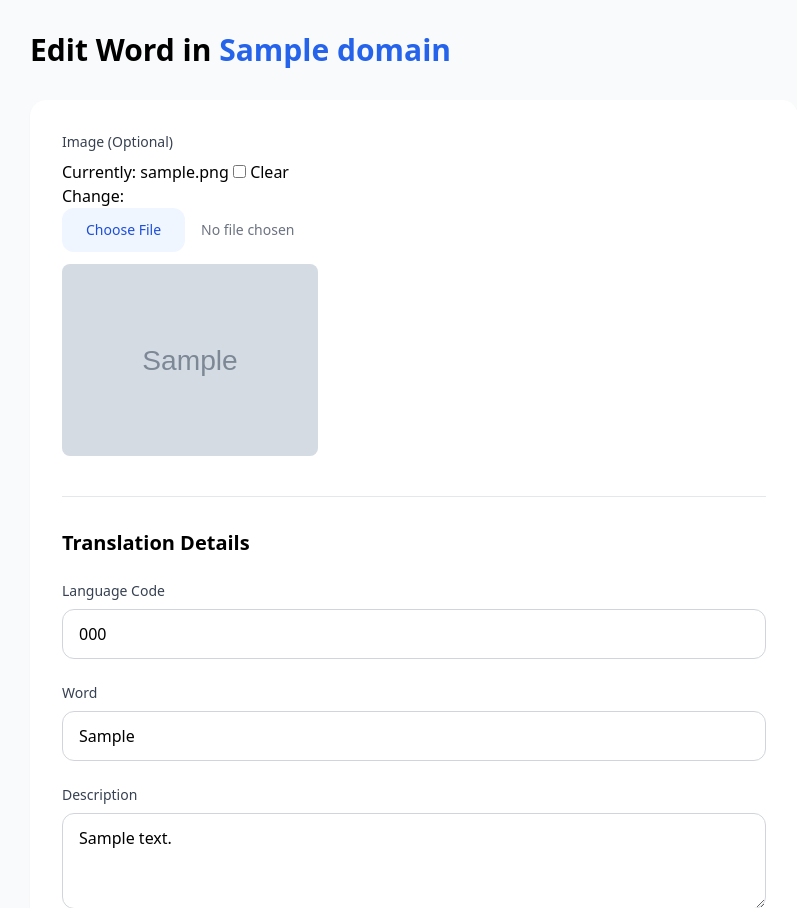
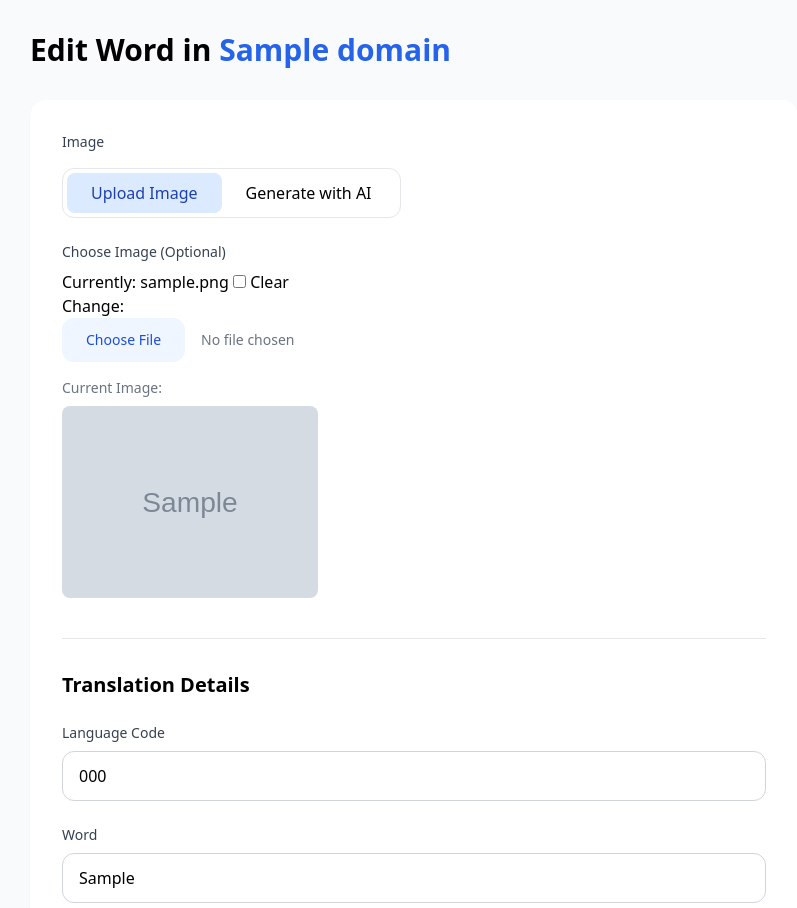
Before and after one commit to Abhishek1550/vocab, a Django app: page /items/1/edit/ in a window 1280 px wide. Shown: the part 65-973 px from the top of the page, without its empty margins (226-1023 px from the left). Run offline with Django 5.2, Linux system fonts and the light colour scheme; a user stored in the database is signed in; tables that the repository leaves empty hold one stand-in row (values such as "Sample post"); grey boxes marked "Sample" are stand-in pictures; parts of the project's set-up code (start-up, migrations or seed data) failed here and were passed over; some libraries are stand-ins or nearby versions.

Commit message:
feat:Image AI generation for Items

```diff
--- a/core/forms.py
+++ b/core/forms.py
@@ -23,10 +23,15 @@ class DomainForm(forms.ModelForm):
 class ItemForm(forms.ModelForm):
     class Meta:
         model = Item
-        fields = ['image']
+        fields = ['image', 'generation_prompt']
         widgets = {
             'image': forms.ClearableFileInput(attrs={
                 'class': 'block w-full text-sm text-gray-500 file:mr-4 file:py-3 file:px-6 file:rounded-xl file:border-0 file:text-sm file:font-medium file:bg-blue-50 file:text-blue-700 hover:file:bg-blue-100'
+            }),
+            'generation_prompt': forms.Textarea(attrs={
+                'class': 'w-full px-4 py-3 border border-gray-300 rounded-xl',
+                'rows': 3,
+                'placeholder': 'Describe the image you want to generate (e.g., "A red apple on a wooden table")'
             })
         }
 
--- a/core/models.py
+++ b/core/models.py
@@ -58,6 +58,8 @@ class Item(models.Model):
         on_delete=models.CASCADE,
         related_name='items'
     )
+    ai_generated = models.BooleanField(default=False)
+    generation_prompt = models.TextField(blank=True, null=True)
 
     class Meta:
         ordering = ['domain', 'created_at']
--- a/core/templates/items/item_form.html
+++ b/core/templates/items/item_form.html
@@ -17,18 +17,47 @@
 
         <div class="grid grid-cols-1 gap-10">
 
-            <!-- Image -->
+            <!-- Image Section with Toggle -->
             <div>
-                <label class="block text-sm font-medium text-gray-700 mb-2">Image (Optional)</label>
-                {{ item_form.image }}
-                {% if item.image %}
-                    <div class="mt-3">
-                        <img src="{{ item.image.url }}" class="max-h-48 rounded-lg" alt="Current Image">
-                    </div>
-                {% endif %}
+                <label class="block text-sm font-medium text-gray-700 mb-4">Image</label>
+
+                <!-- Toggle Buttons -->
+                <div class="flex border border-gray-200 rounded-xl p-1 w-fit mb-6">
+                    <button type="button" onclick="showUpload()"
+                            id="upload-tab"
+                            class="tab-button px-6 py-2 rounded-lg font-medium active">
+                        Upload Image
+                    </button>
+                    <button type="button" onclick="showGenerate()"
+                            id="generate-tab"
+                            class="tab-button px-6 py-2 rounded-lg font-medium">
+                        Generate with AI
+                    </button>
+                </div>
+
+                <!-- Upload Option -->
+                <div id="upload-section">
+                    <label class="block text-sm font-medium text-gray-700 mb-2">Choose Image (Optional)</label>
+                    {{ item_form.image }}
+                    {% if item and item.image %}
+                        <div class="mt-4">
+                            <p class="text-sm text-gray-500 mb-2">Current Image:</p>
+                            <img src="{{ item.image.url }}" class="max-h-48 rounded-lg" alt="Current Image">
+                        </div>
+                    {% endif %}
+                </div>
+
+                <!-- AI Generate Option -->
+                <div id="generate-section" class="hidden">
+                    <label class="block text-sm font-medium text-gray-700 mb-2">Describe the Image</label>
+                    {{ item_form.generation_prompt }}
+                    <p class="text-xs text-gray-500 mt-2">
+                        Example: "A red apple on a wooden table" or "Modern stainless steel spoon"
+                    </p>
+                </div>
             </div>
 
-            <!-- Translation -->
+            <!-- Translation Section -->
             <div class="border-t pt-8">
                 <h2 class="text-xl font-semibold mb-6">Translation Details</h2>
 
@@ -68,4 +97,33 @@
         </button>
     </form>
 </div>
+
+<script>
+function showUpload() {
+    document.getElementById('upload-section').classList.remove('hidden');
+    document.getElementById('generate-section').classList.add('hidden');
+    document.getElementById('upload-tab').classList.add('active', 'bg-blue-100');
+    document.getElementById('generate-tab').classList.remove('active', 'bg-blue-100');
+}
+
+function showGenerate() {
+    document.getElementById('upload-section').classList.add('hidden');
+    document.getElementById('generate-section').classList.remove('hidden');
+    document.getElementById('generate-tab').classList.add('active', 'bg-blue-100');
+    document.getElementById('upload-tab').classList.remove('active', 'bg-blue-100');
+}
+
+// Default to Upload
+showUpload();
+</script>
+
+<style>
+.tab-button {
+    transition: all 0.2s;
+}
+.tab-button.active {
+    background-color: #dbeafe;
+    color: #1e40af;
+}
+</style>
 {% endblock %}
--- a/core/views.py
+++ b/core/views.py
@@ -1,5 +1,7 @@
 from django.shortcuts import render, redirect, get_object_or_404
 from django.contrib import messages
+
+from core.utils.generate_image import generate_image_from_prompt
 from .models import Domain, Item, Translation
 from .forms import DomainForm, ItemForm, TranslationForm
 from django.contrib.auth.decorators import login_required
@@ -107,6 +109,18 @@ def item_create(request, domain_id):
             item = item_form.save(commit=False)
             item.domain = domain
             item.user = request.user
+
+            prompt = item_form.cleaned_data.get('generation_prompt')
+            if prompt:
+                try:
+                    image_file = generate_image_from_prompt(prompt)
+                    item.image.save(f"ai_generated_{item.id}.png", image_file, save=False)
+                    item.ai_generated = True
+                    item.generation_prompt = prompt
+                except Exception as e:
+                    messages.error(request, f"Image generation failed: {str(e)}")
+                    return redirect('domain_detail', domain_id=domain.id)
+
             item.save()
 
             # Save Translation
--- a/requirements.txt
+++ b/requirements.txt
@@ -3,3 +3,5 @@ psycopg2-binary
 Pillow
 drf-spectacular
 django-allauth
+openai
+huggingface-hub
--- a/vocab/settings.py
+++ b/vocab/settings.py
@@ -170,3 +170,6 @@ ACCOUNT_FORMS = {
 
 ACCOUNT_EMAIL_VERIFICATION = "none"
 EMAIL_BACKEND = "django.core.mail.backends.console.EmailBackend"
+
+# OPENAI_API_KEY = os.getenv('OPENAI_API_KEY')
+HUGGINGFACE_API_KEY = os.getenv('HUGGINGFACE_API_KEY')
```
Also changed, not shown: core/utils/generate_image.py (added, +54 -0 lines), core/migrations/0003_item_ai_generated_item_generation_prompt.py (added).
